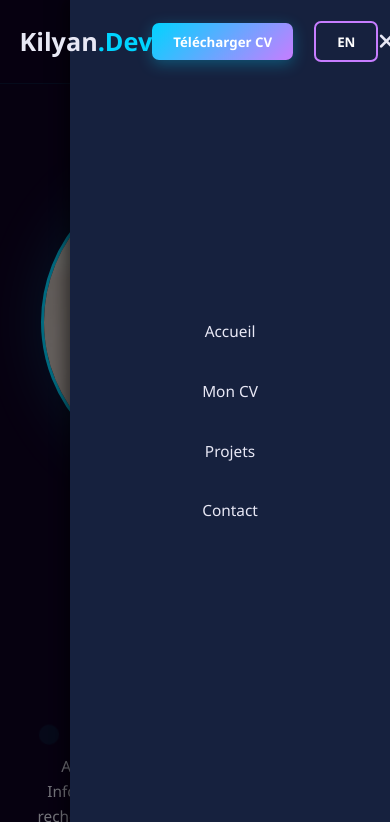
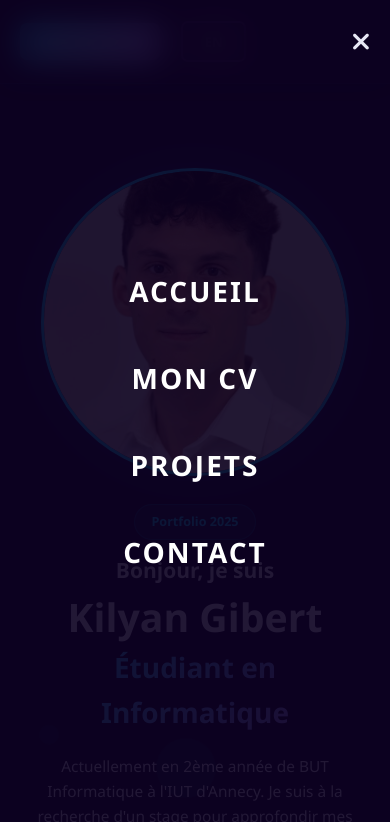
Before and after one commit to abriiiic/portfolio, a plain HTML site: page index.html in a window 390 px wide. Both pictures are taken after a click on the element 387 px from the left and 41 px from the top of the page. Shown: the top 822 px of the page. Drawn offline with Linux system fonts and the light colour scheme.

Commit message:
responsive modifié

```diff
--- a/style.css
+++ b/style.css
@@ -526,45 +526,116 @@ footer {
 .cache { opacity: 0; transform: translateY(30px); transition: all 0.8s ease-out; }
 .visible { opacity: 1; transform: translateY(0); }
 
-/* MOBILE */
+/* MOBILE & TABLETTE */
 @media (max-width: 900px) {
-    :root { --pad: 5%; }
-    .conteneur-banniere { flex-direction: column-reverse; text-align: center; gap: 2rem; }
-    .infos-banniere, .boutons-action { justify-content: center; }
-    .hamburger { display: block; }
+    :root {
+        --pad: 5%;
+    }
+
+    .logo, .nav-carrousel {
+        display: none;
+    }
+
+    .conteneur-banniere {
+        flex-direction: column-reverse;
+        text-align: center;
+        gap: 2rem;
+    }
+
+    .infos-banniere,
+    .boutons-action {
+        justify-content: center;
+    }
+
+    /* MENU HAMBURGER */
+    .hamburger {
+        display: block;
+        font-size: 1.8rem;
+        cursor: pointer;
+        color: var(--texte);
+        z-index: 2001;
+        transition: transform 0.3s ease;
+    }
+
+    .hamburger:hover {
+        color: var(--bleu);
+        transform: scale(1.1);
+    }
+
     .barre-nav .liens-nav {
         position: fixed;
         top: 0;
-        right: -100%;
-        width: 85%;
-        max-width: 320px;
+        left: 0;
+        width: 100vw;
         height: 100vh;
-        background: var(--fond-clair);
+        background: rgba(13, 2, 33, 0.90);
+        backdrop-filter: blur(15px);
+        -webkit-backdrop-filter: blur(15px);
+
+        display: flex;
         flex-direction: column;
         justify-content: center;
         align-items: center;
-        transition: 0.4s ease;
-        box-shadow: -5px 0 15px rgba(0, 0, 0, 0.5);
-        z-index: 999;
+        gap: 3rem;
+
+        transform: translateX(100%);
+        transition: transform 0.5s cubic-bezier(0.77, 0, 0.175, 1);
+        z-index: 2000;
     }
-    .barre-nav.active .liens-nav { right: 0; }
-    .barre-nav.active::before {
-        content: '';
-        position: fixed;
-        top: 0;
-        left: 0;
-        width: 100%;
-        height: 100vh;
-        background: rgba(0, 0, 0, 0.5);
-        z-index: 998;
+
+    .barre-nav.active .liens-nav {
+        transform: translateX(0);
+    }
+
+    .liens-nav a {
+        font-size: 2rem;
+        font-weight: 700;
+        color: white;
+        text-transform: uppercase;
+        letter-spacing: 2px;
+        position: relative;
+        opacity: 0;
+        transform: translateY(20px);
+        transition: 0.3s;
+    }
+
+    .liens-nav a:hover {
+        color: transparent;
+        background: var(--degrade);
+        -webkit-background-clip: text;
+        background-clip: text;
+        transform: scale(1.1);
+    }
+
+    .barre-nav.active .liens-nav a {
+        opacity: 1;
+        transform: translateY(0);
+        transition: opacity 0.5s ease, transform 0.5s ease;
+    }
+
+    .barre-nav .liens-nav .boutons-nav {
+        display: none;
     }
 }
+
 @media (max-width: 480px) {
-    .banniere h1 { font-size: 2.8rem; }
-    .boutons-action { flex-direction: column; width: 100%; }
-    .btn-primaire, .btn-secondaire { width: 100%; }
-    .boutons-nav .btn-primaire { display: none; }
-    .conteneur-carrousel { height: 36rem; }
+    .banniere h1 {
+        font-size: 2.8rem;
+    }
+
+    .boutons-action {
+        flex-direction: column;
+        width: 100%;
+    }
+
+    .btn-primaire,
+    .btn-secondaire {
+        width: 100%;
+    }
+
+    .conteneur-carrousel {
+        height: 36rem;
+    }
 }
 
 /* MODALE PROJET */
@@ -788,3 +859,14 @@ body.no-scroll { overflow: hidden; }
 }
 .carte-projet.hidden { display: none; }
 .carte-projet.filtering { opacity: 0; transform: translate(-50%, -50%) scale(0.8); pointer-events: none; }
+
+@media (max-width: 768px) {
+
+    .logo {
+        display: none;
+    }
+
+    .nav-carrousel {
+        display: none;
+    }
+}
```
